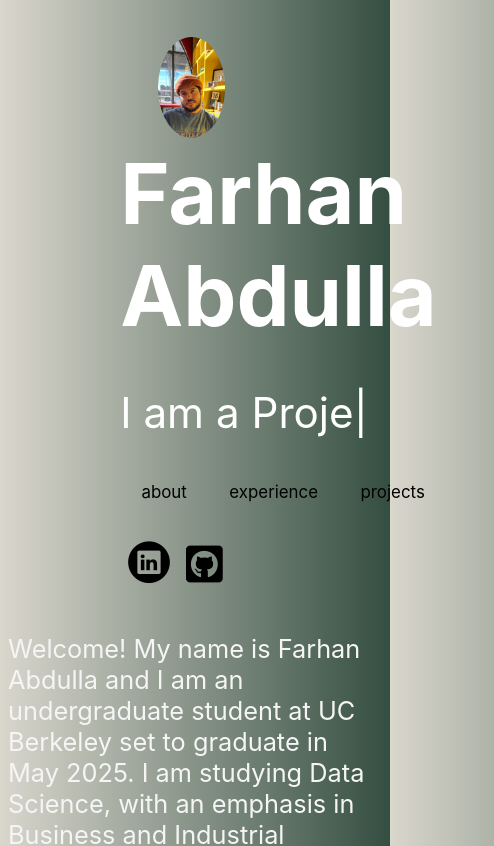
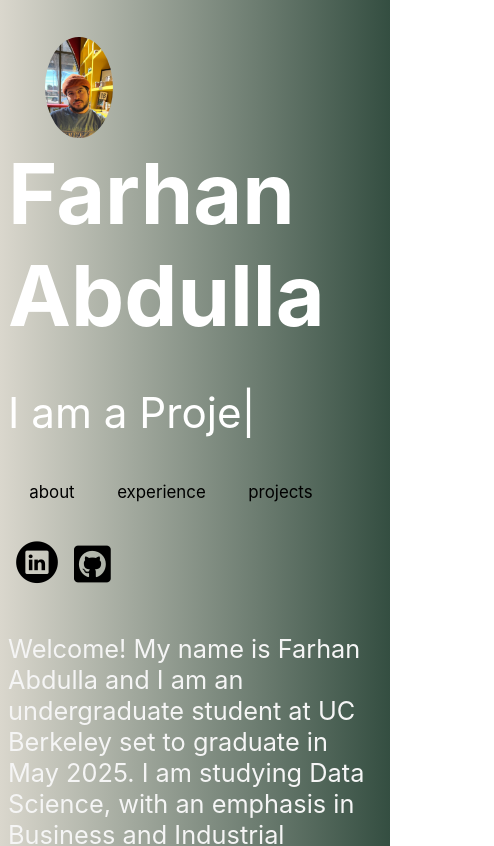
Before and after one commit to Fabdulla1/Farhan-Abdulla, a React (Vite) app: page / in a window 390 px wide. Shown: the top 846 px of the page, 494 px wide, since content can reach past the window. Built offline with nearby package versions, Linux system fonts and the light colour scheme.

Commit message:
Fixing some display position for mobile

```diff
--- a/src/App.jsx
+++ b/src/App.jsx
@@ -119,7 +119,6 @@ function App() {
                     display: 'block',
                     color: 'white',
                     width: '100%',
-                    marginLeft: '30%',
                     marginTop: '10%'
                 }}>
                     <div style={{marginLeft: '10%'}}>
```
